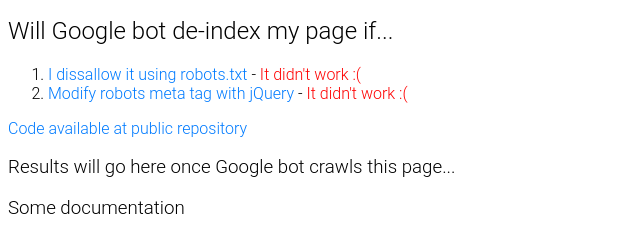
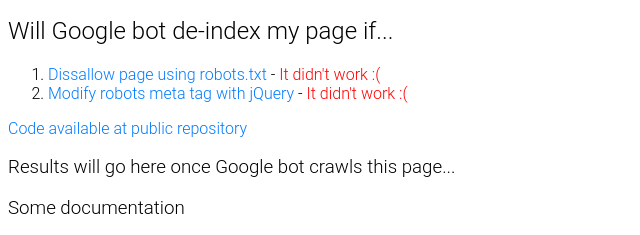
Before and after one commit to HugoPalomares/HugoPalomares.github.io, a plain HTML site: page index.html in a window 1280 px wide. Shown: the part 358-593 px from the top of the page, 0-640 px from the left. Drawn offline with nearby package versions, Linux system fonts and the light colour scheme.

Commit message:
updating results

```diff
--- a/index.html
+++ b/index.html
@@ -38,7 +38,7 @@
 
     <h2>Will Google bot de-index my page if...</h2>
     <ol>
-      <li><a href="robots-crawling-indexing.html">I dissallow it using robots.txt</a> - <span style="color:red;">It didn't work :(</span></li>
+      <li><a href="robots-crawling-indexing.html">Dissallow page using robots.txt</a> - <span style="color:red;">It didn't work :(</span></li>
       <li><a href="noindex-nofollow-dynamically-changed.html">Modify robots meta tag with jQuery</a> - <span style="color:red;">It didn't work :(</span></li>
     </ol>
 
```
